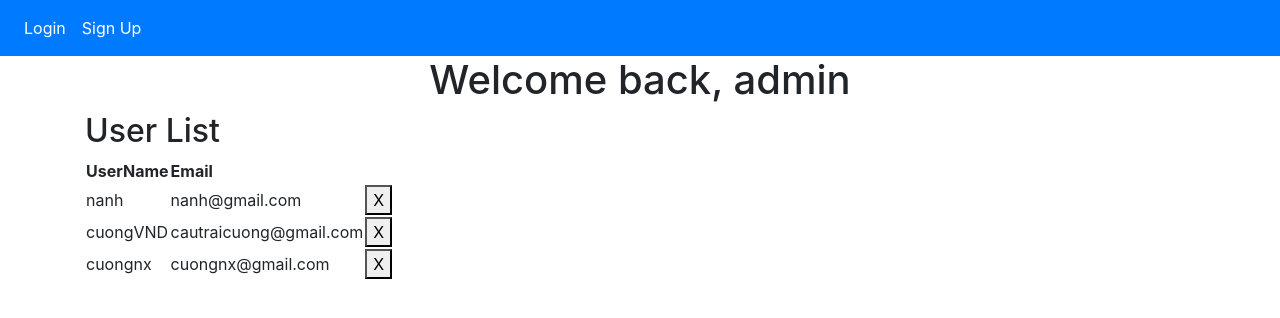
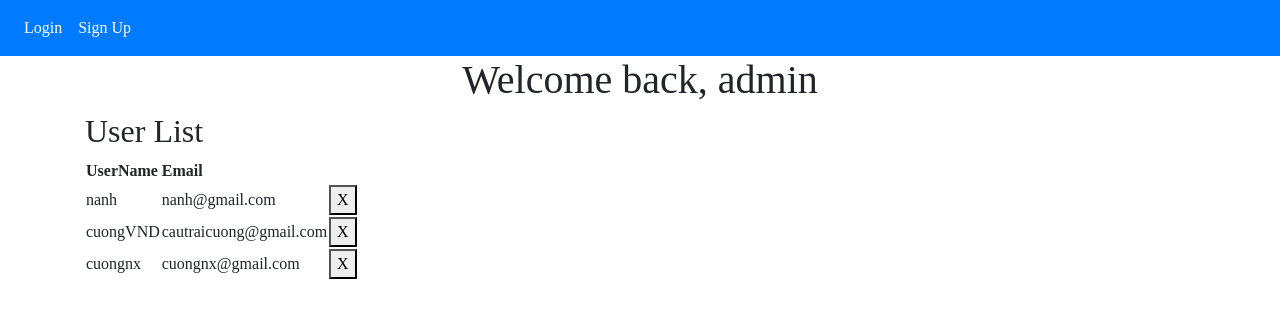
Before and after one commit to larycoder/Limb-Bone-Abnormality, a Flask app: page /admin in a window 1280 px wide. Shown: the top 318 px of the page. Run offline with Flask 3, Linux system fonts and the light colour scheme; some libraries are stand-ins or nearby versions.

Commit message:
change font text

```diff
--- a/static/base.css
+++ b/static/base.css
@@ -1,4 +1,4 @@
-html{
+body{
     font-family: Source Sans Pro;
 }
 .navbar{
--- a/static/home.css
+++ b/static/home.css
@@ -1,4 +1,4 @@
-html{
+body{
     font-family: Source Sans Pro;
 }
 .navbar{
```
